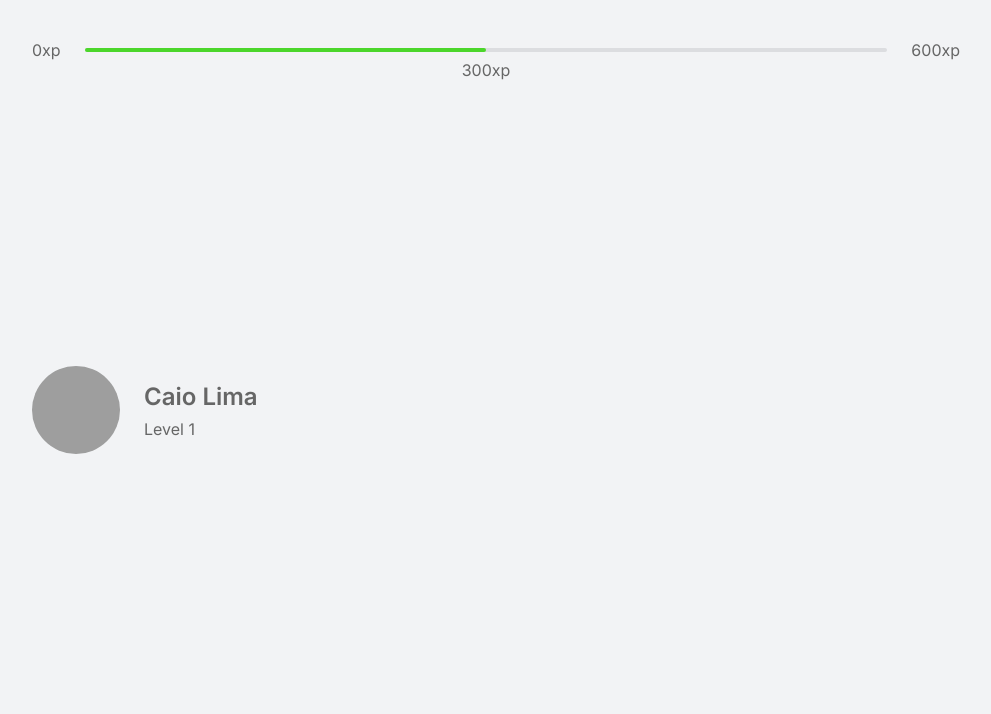
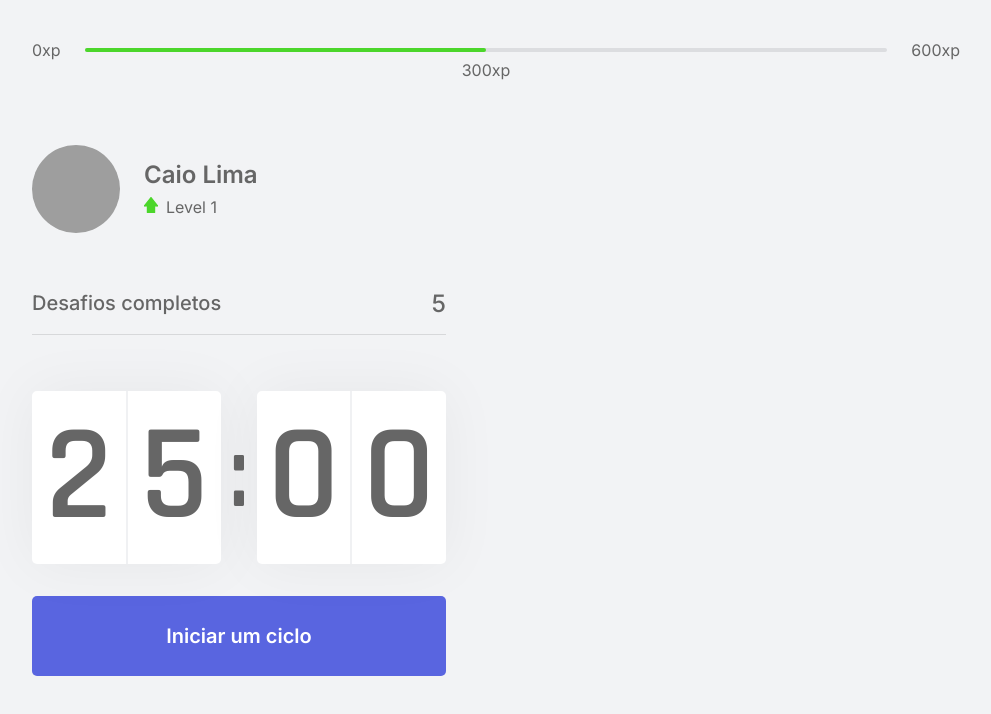
Before and after one commit to CaioLima96/MoveIt-Next.js, a Next.js app: page / in a window 1280 px wide. Shown: the top 714 px of the page, without its empty margins (144-1135 px from the left). Built offline with nearby package versions, Linux system fonts and the light colour scheme; grey boxes are pictures that could not be loaded.

Commit message:
terminado a aula 02

```diff
--- /dev/null
+++ b/src/components/CompletedChallenges.tsx
@@ -0,0 +1,12 @@
+import styles from '../styles/components/CompletedChallenges.module.css'
+
+export function CompletedChallenges() {
+    return (
+
+        <div className={styles.completedChallengesContainer}>
+            <span>Desafios completos</span>
+
+            <span>5</span>
+        </div>
+    )
+}
--- /dev/null
+++ b/src/components/Countdown.tsx
@@ -0,0 +1,51 @@
+import { useState, useEffect } from 'react'
+
+import styles from '../styles/components/Countdown.module.css'
+
+export function Countdown () {
+    const [time, setTime] = useState(25 * 60);
+    const [active, setActive] = useState(false);
+
+    const minutes = Math.floor(time / 60);
+    const seconds = time % 60;
+
+    const [minuteLeft, minuteRight] = String(minutes).padStart(2, '0').split('');
+    const [secondLeft, secondRight] = String(seconds).padStart(2, '0').split('');
+
+    function startCountdown() {
+        setActive(true)
+    }
+
+    useEffect(() => {
+        if (active && time > 0) {
+            setTimeout(() => {
+                setTime(time - 1);
+            }, 1000);
+        }
+    }, [active, time])
+
+    return (
+
+        <div>
+            <div className={styles.countdownContainer}>
+
+                <div>
+                    <span>{minuteLeft}</span>
+                    <span>{minuteRight}</span>
+                </div>
+
+                <span>:</span>
+
+                <div>
+                    <span>{secondLeft}</span>
+                    <span>{secondRight}</span>
+                </div>
+
+            </div>
+
+            <button type="button" className={styles.countdownButton} onClick={startCountdown}>
+                Iniciar um ciclo
+            </button>
+        </div>
+    )
+}
--- a/src/components/Profile.tsx
+++ b/src/components/Profile.tsx
@@ -7,7 +7,10 @@
 
             <div>
                 <strong>Caio Lima</strong>
-                <p>Level 1</p>
+                <p>
+                    <img src="icons/level.svg" alt="level icon"/>
+                    Level 1
+                </p>
             </div>
         </div>
     )
--- a/src/pages/_document.tsx
+++ b/src/pages/_document.tsx
@@ -8,6 +8,8 @@
             <Html>
 
                 <Head>
+                    <link rel="shortcut icon" href="favicon.png" type="image/png"/>
+
                     <link rel="preconnect" href="https://fonts.gstatic.com"/>
                     <link href="https://fonts.googleapis.com/css2?family=Inter:wght@400;500;600&family=Rajdhani:wght@600&display=swap" rel="stylesheet"/>
                 </Head>
--- a/src/pages/index.tsx
+++ b/src/pages/index.tsx
@@ -1,11 +1,19 @@
-import Head from 'next/head'
+import { CompletedChallenges } from '../components/CompletedChallenges';
+import { Countdown } from '../components/Countdown';
 import { ExperienceBar } from "../components/ExperienceBar";
 import { Profile } from '../components/Profile';
+
+import Head from 'next/head'
+
 import styles from '../styles/pages/Home.module.css';
 
 export default function Home() {
     return (
         <div className={styles.container}>
+
+            <Head>
+                <title>Início | move.it</title>
+            </Head>
 
             <ExperienceBar/>
 
@@ -13,6 +21,8 @@
 
                 <div>
                     <Profile/>
+                    <CompletedChallenges/>
+                    <Countdown/>
                 </div>
 
                 <div>
--- /dev/null
+++ b/src/styles/components/CompletedChallenges.module.css
@@ -0,0 +1,19 @@
+.completedChallengesContainer {
+    display: flex;
+    align-items: center;
+    justify-content: space-between;
+
+    margin: 3.5rem 0;
+    padding-bottom: 1rem;
+    border-bottom: 1px solid #d7d8da;
+
+    font-weight: 500;
+}
+
+.completedChallengesContainer span:first-child {
+    font-size: 1.25rem;
+}
+
+.completedChallengesContainer span:last-child {
+    font-size: 1.5rem;
+}
--- /dev/null
+++ b/src/styles/components/Countdown.module.css
@@ -0,0 +1,64 @@
+.countdownContainer {
+    display: flex;
+    align-items: center;
+    font-family: Rajdhani;
+    font-weight: 600;
+    color: var (--title);
+}
+
+.countdownContainer > div {
+    flex: 1;
+
+    display: flex;
+    align-items: center;
+    justify-content: space-evenly;
+
+    background: var(--white);
+    box-shadow: 0 0 60px rgba(0, 0, 0, 0.05);
+    border-radius: 5px;
+    font-size: 8.5rem;
+    text-align: center;
+}
+
+.countdownContainer > div span {
+    flex: 1;
+}
+
+.countdownContainer > div span:first-child {
+    border-right: 1px solid #f0f1f3;
+}
+
+.countdownContainer > div span:last-child {
+    border-left: 1px solid #f0f1f3;
+}
+
+.countdownContainer > span {
+    font-size: 6.25rem;
+    margin: 0 0.5rem;
+}
+
+.countdownButton {
+    width: 100%;
+    height: 5rem;
+
+    margin-top: 2rem;
+
+    display: flex;
+    align-items: center;
+    justify-content: center;
+
+    border: 0;
+    border-radius: 5px;
+
+    background: var(--blue);
+    color: var(--white);
+
+    font-size: 1.25rem;
+    font-weight: 600;
+
+    transition: background-color 0.2s;
+}
+
+.countdownButton:hover {
+    background: var(--blue-dark);
+}
--- a/src/styles/components/Profile.module.css
+++ b/src/styles/components/Profile.module.css
@@ -22,3 +22,7 @@
     margin-top: 1rem;
     margin-top: 0.5rem;
 }
+
+.profileContainer div p img {
+    margin-right: 0.5rem;
+}
```
